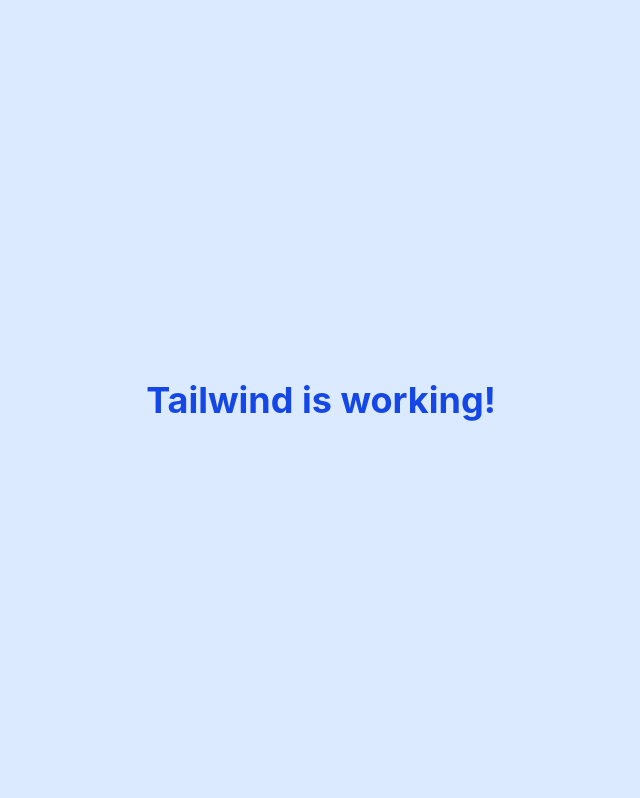
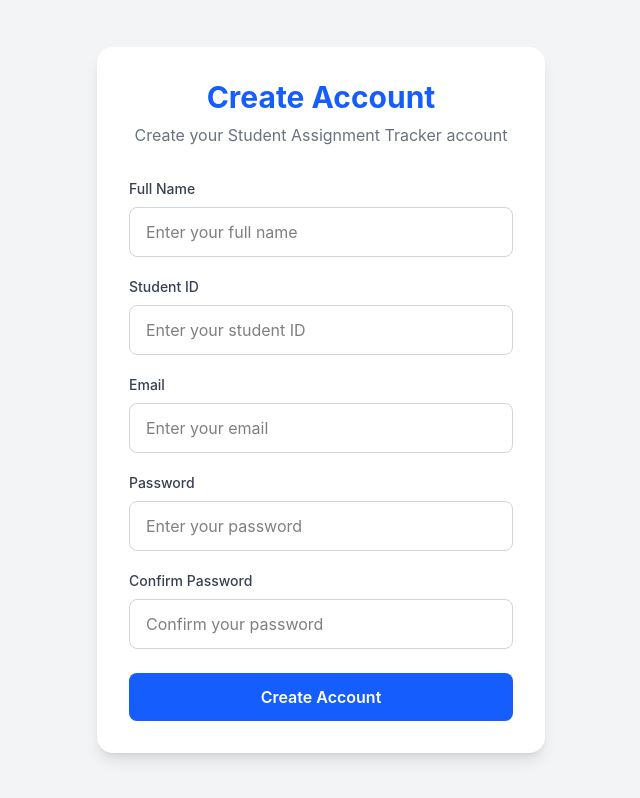
Before and after one commit to tuhinXtg/Student_Assignment_Tracker, a React (Vite) app in the folder frontend/: page /register in a window 1280 px wide. Shown: the whole page, without its empty margins (319-959 px from the left). Built offline with nearby package versions, Linux system fonts and the light colour scheme.

Commit message:
Build initial user registration UI

```diff
--- a/frontend/src/App.tsx
+++ b/frontend/src/App.tsx
@@ -1,11 +1,7 @@
+import Register from "./pages/Register";
+
 function App() {
-  return (
-    <div className="min-h-screen flex items-center justify-center bg-blue-100">
-      <h1 className="text-4xl font-bold text-blue-700">
-        Tailwind is working!
-      </h1>
-    </div>
-  );
+    return <Register />;
 }
 
 export default App;
--- /dev/null
+++ b/frontend/src/components/auth/AuthButton.tsx
@@ -0,0 +1,18 @@
+interface AuthButtonProps {
+    text: string;
+    type?: "button" | "submit";
+}
+
+export default function AuthButton({
+    text,
+    type = "submit",
+}: AuthButtonProps) {
+    return (
+        <button
+            type={type}
+            className="w-full bg-blue-600 hover:bg-blue-700 text-white py-3 rounded-lg font-semibold transition duration-300"
+        >
+            {text}
+        </button>
+    );
+}
--- /dev/null
+++ b/frontend/src/components/auth/AuthInput.tsx
@@ -0,0 +1,25 @@
+interface AuthInputProps {
+    label: string;
+    type: string;
+    placeholder: string;
+}
+
+export default function AuthInput({
+    label,
+    type,
+    placeholder,
+}: AuthInputProps) {
+    return (
+        <div className="mb-5">
+            <label className="block text-sm font-medium text-gray-700 mb-2">
+                {label}
+            </label>
+
+            <input
+                type={type}
+                placeholder={placeholder}
+                className="w-full px-4 py-3 border border-gray-300 rounded-lg outline-none focus:ring-2 focus:ring-blue-500"
+            />
+        </div>
+    );
+}
--- /dev/null
+++ b/frontend/src/components/auth/AuthLayout.tsx
@@ -0,0 +1,27 @@
+import type { ReactNode } from "react";
+
+interface AuthLayoutProps {
+  title: string;
+  subtitle: string;
+  children: ReactNode;
+}
+
+export default function AuthLayout({
+  title,
+  subtitle,
+  children,
+}: AuthLayoutProps) {
+  return (
+    <div className="min-h-screen bg-gray-100 flex items-center justify-center px-4">
+      <div className="w-full max-w-md bg-white rounded-2xl shadow-lg p-8">
+        <div className="mb-8 text-center">
+          <h1 className="text-3xl font-bold text-blue-600">{title}</h1>
+
+          <p className="text-gray-500 mt-2">{subtitle}</p>
+        </div>
+
+        {children}
+      </div>
+    </div>
+  );
+}
--- /dev/null
+++ b/frontend/src/pages/Register.tsx
@@ -0,0 +1,48 @@
+import AuthLayout from "../components/auth/AuthLayout";
+import AuthInput from "../components/auth/AuthInput";
+import AuthButton from "../components/auth/AuthButton";
+
+export default function Register() {
+    return (
+        <AuthLayout
+            title="Create Account"
+            subtitle="Create your Student Assignment Tracker account"
+        >
+            <form>
+                <AuthInput
+                    label="Full Name"
+                    type="text"
+                    placeholder="Enter your full name"
+                />
+
+                <AuthInput
+                    label="Student ID"
+                    type="text"
+                    placeholder="Enter your student ID"
+                />
+
+                <AuthInput
+                    label="Email"
+                    type="email"
+                    placeholder="Enter your email"
+                />
+
+                <AuthInput
+                    label="Password"
+                    type="password"
+                    placeholder="Enter your password"
+                />
+
+                <AuthInput
+                    label="Confirm Password"
+                    type="password"
+                    placeholder="Confirm your password"
+                />
+
+                <div className="mt-6">
+                    <AuthButton text="Create Account" />
+                </div>
+            </form>
+        </AuthLayout>
+    );
+}
```
Also changed, not shown: frontend/src/pages/Login.tsx (added).
